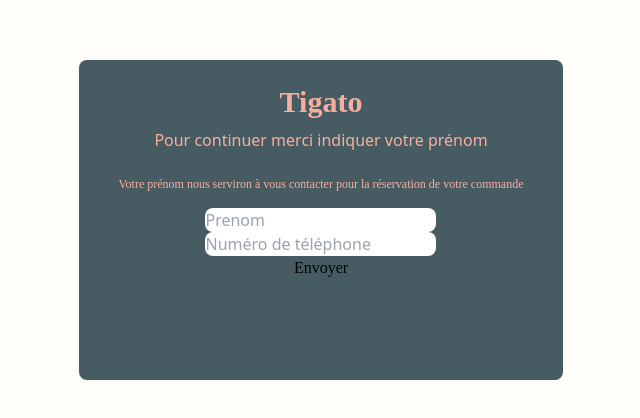
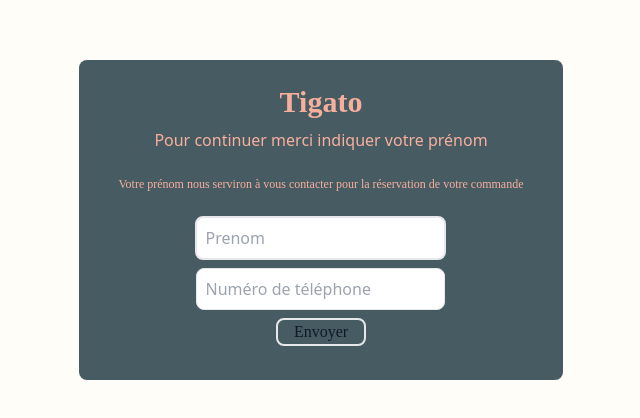
Before and after one commit to illshaad/Tigato, a Next.js app: page / in a window 1280 px wide. Shown: the part 180-598 px from the top of the page, without its empty margins (319-959 px from the left). Built offline with nearby package versions, Linux system fonts and the light colour scheme.

Commit message:
correction beug remove log

```diff
--- a/composant/formulaire.tsx
+++ b/components/formulaire.tsx
@@ -33,7 +33,7 @@
         <input
           placeholder="Prenom"
           {...register("name", { minLength: 3, maxLength: 10, required: true })}
-          className="border rounded-lg p-2 mt-2"
+          className="border-2 rounded-lg p-2 mt-2"
         />
         {errors.name && (
           <p className="font-tilt-warp text-color-600">
@@ -45,6 +45,7 @@
           placeholder="Numéro de téléphone"
           type="tel"
           {...register("phone", {
+            minLength: 0,
             maxLength: 10,
             required: true,
           })}
--- a/composant/inputProduct.tsx
+++ b/components/inputProduct.tsx
@@ -1,4 +1,6 @@
-export default function inputProduct({ name, register }) {
+import React from "react";
+
+export default function InputProduct({ name, register }: { name: string }) {
   return (
     <>
       <input
--- a/composant/produits.tsx
+++ b/components/produits.tsx
@@ -1,10 +1,25 @@
 import React from "react";
+import { useRouter } from "next/router";
+import { useForm, SubmitHandler } from "react-hook-form";
+import InputProduct from "./inputProduct";
 
-import { useRouter } from "next/router";
-import InputProduct from "./inputProduct";
-import { useForm } from "react-hook-form";
+type Inputs = {
+  name: string;
+};
 
-export default function Produits({ products, titre }) {
+export default function Produits({
+  products,
+  titre,
+}: {
+  products: {
+    type: string;
+    name: string;
+    price: number;
+    variante?: string;
+    redirect: string;
+  };
+  titre: string;
+}) {
   const {
     register,
     handleSubmit,
--- a/pages/_app.tsx
+++ b/pages/_app.tsx
@@ -1,6 +1,6 @@
-import '@/styles/globals.css'
-import type { AppProps } from 'next/app'
+import "@/styles/globals.css";
+import type { AppProps } from "next/app";
 
 export default function App({ Component, pageProps }: AppProps) {
-  return <Component {...pageProps} />
+  return <Component {...pageProps} />;
 }
--- a/pages/index.tsx
+++ b/pages/index.tsx
@@ -1,5 +1,5 @@
 import Head from "next/head";
-import Formulaire from "../composant/formulaire";
+import Formulaire from "../components/formulaire";
 
 export default function Home() {
   return (
--- a/tailwind.config.js
+++ b/tailwind.config.js
@@ -4,9 +4,7 @@
     "./app/**/*.{js,ts,jsx,tsx}",
     "./pages/**/*.{js,ts,jsx,tsx}",
     "./components/**/*.{js,ts,jsx,tsx}",
-
-    // Or if using `src` directory:
-    "./src/**/*.{js,ts,jsx,tsx}",
+    "./src/**/*.{html,js,ts,jsx,tsx}",
   ],
   theme: {
     extend: {
```
Also changed, not shown: pages/commande/index.tsx (+4 -4 lines), components/menu.tsx (renamed from composant/menu.tsx), components/presentation.tsx (renamed from composant/presentation.tsx), 1 other file (tests, documents, lock files or other folders).
